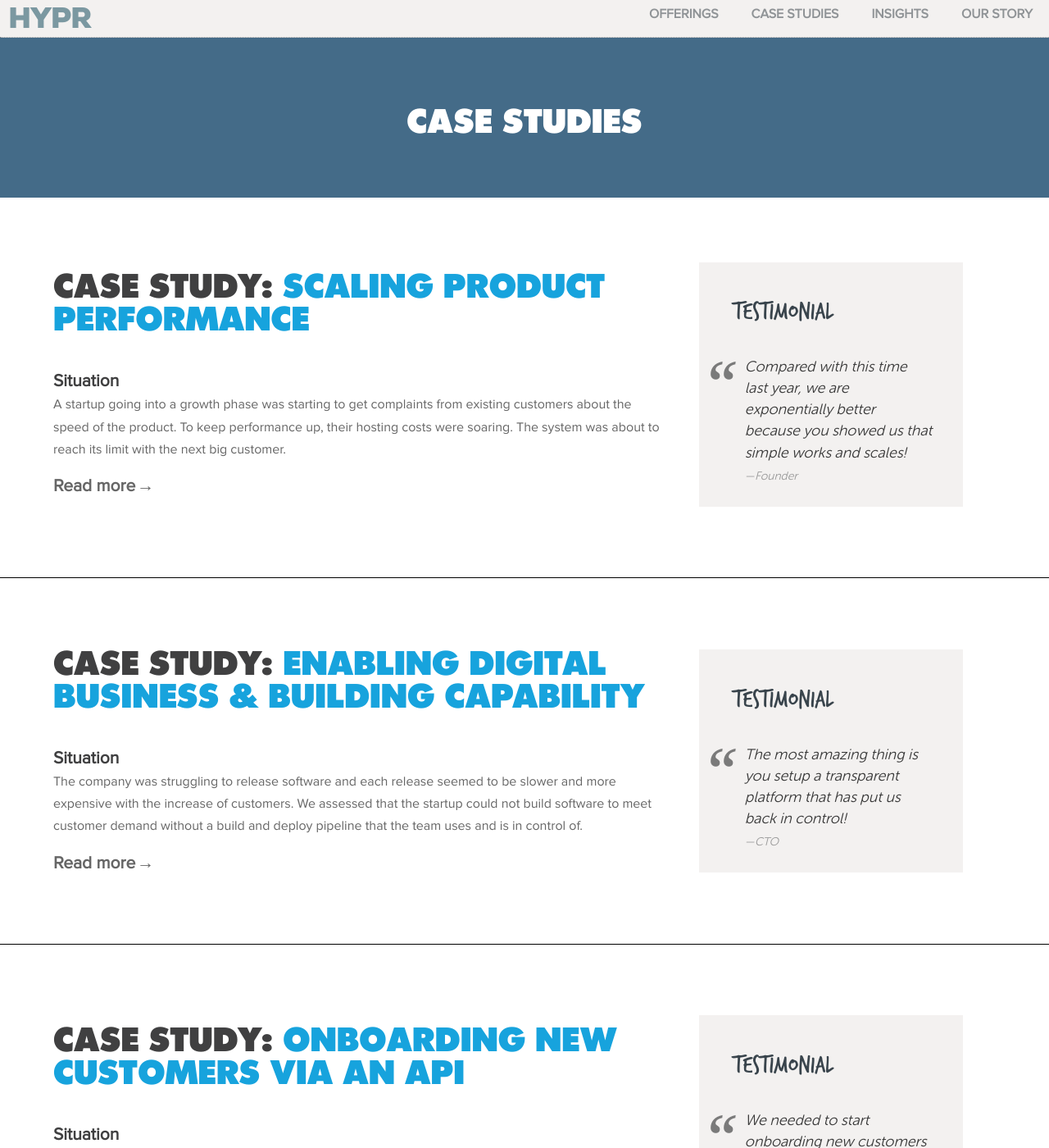
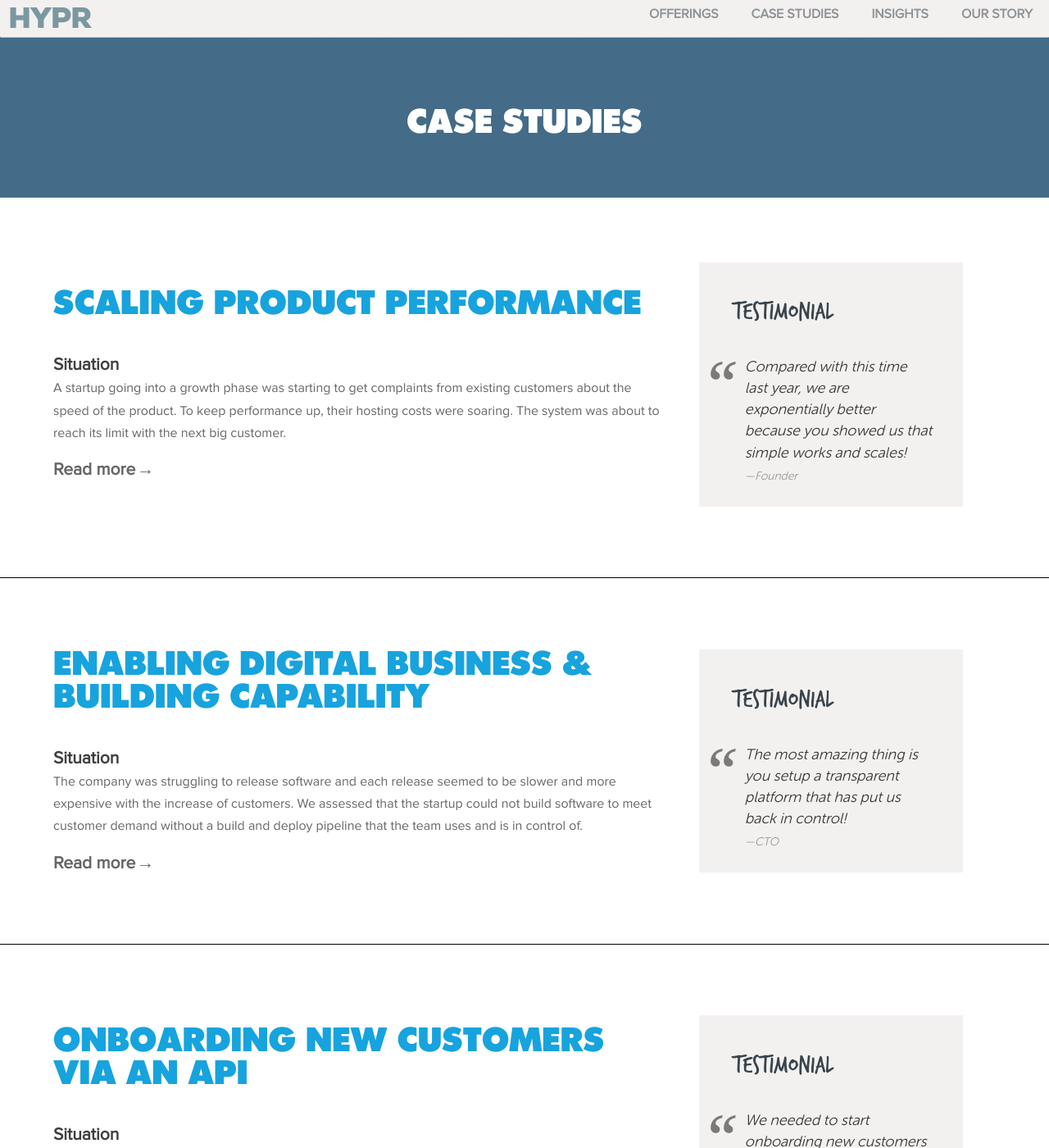
Before and after one commit to hyprnz/hyprnz.github.io, a Jekyll site: the page built from case-studies.md, in a window 1280 px wide and 1400 px high. Shown: the whole window at 82% size. Built offline with Jekyll 4.4.1, drawn with Linux system fonts in a browser that asks for light colours; some web fonts are replaced.

Commit message:
SImplifiy case study page

```diff
--- a/_layouts/case-studies.html
+++ b/_layouts/case-studies.html
@@ -27,7 +27,7 @@
     <div class="content-section">
 
         <div class="two-thirds">
-            <h2>Case Study: <span class="blue-text">{{ casestudy.title }}</span></h2>
+            <h2><span class="blue-text">{{ casestudy.title }}</span></h2>
 
             <h4>Situation</h4>
             <p>{{ casestudy.situation }}</p>
```
